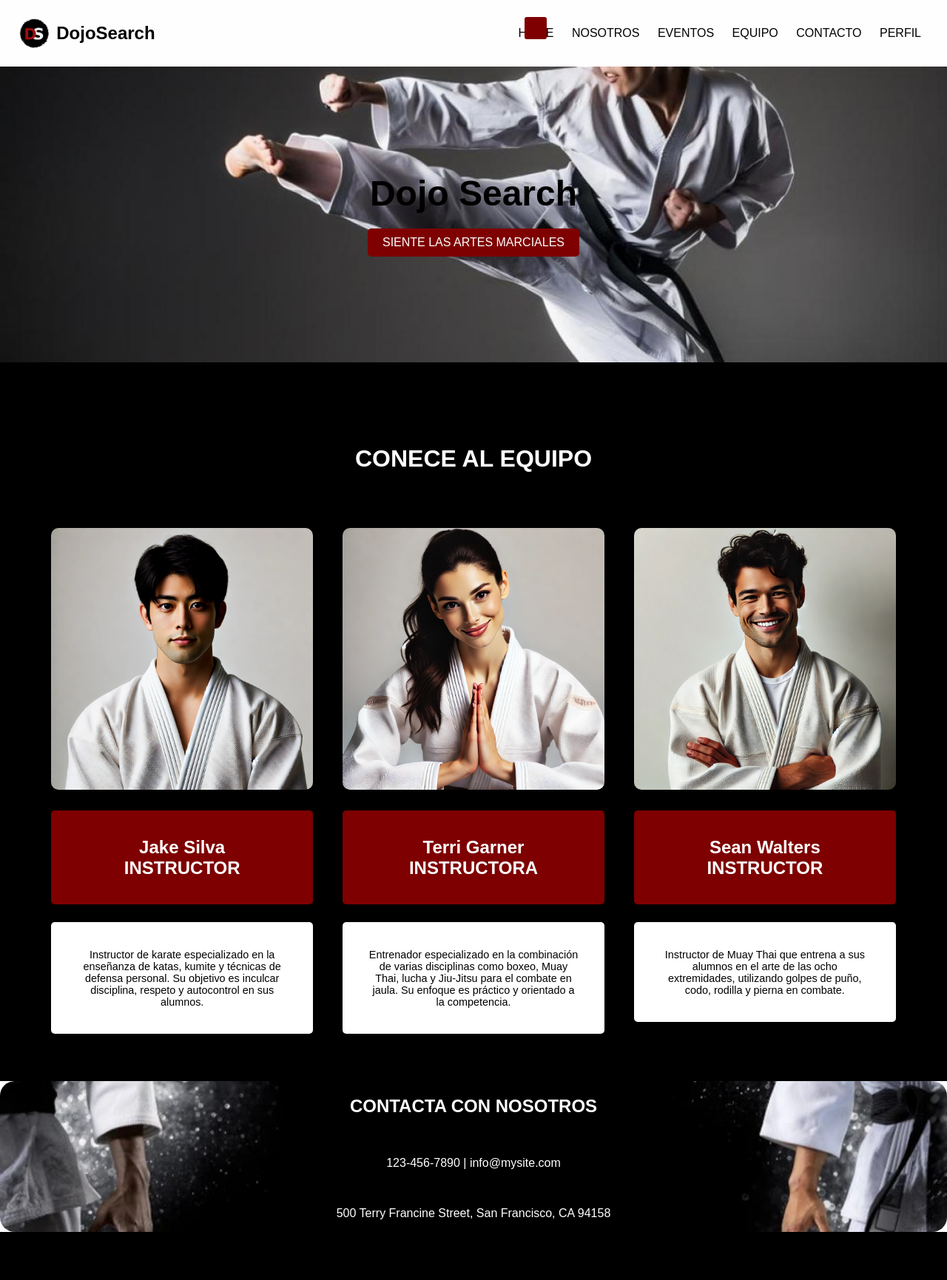
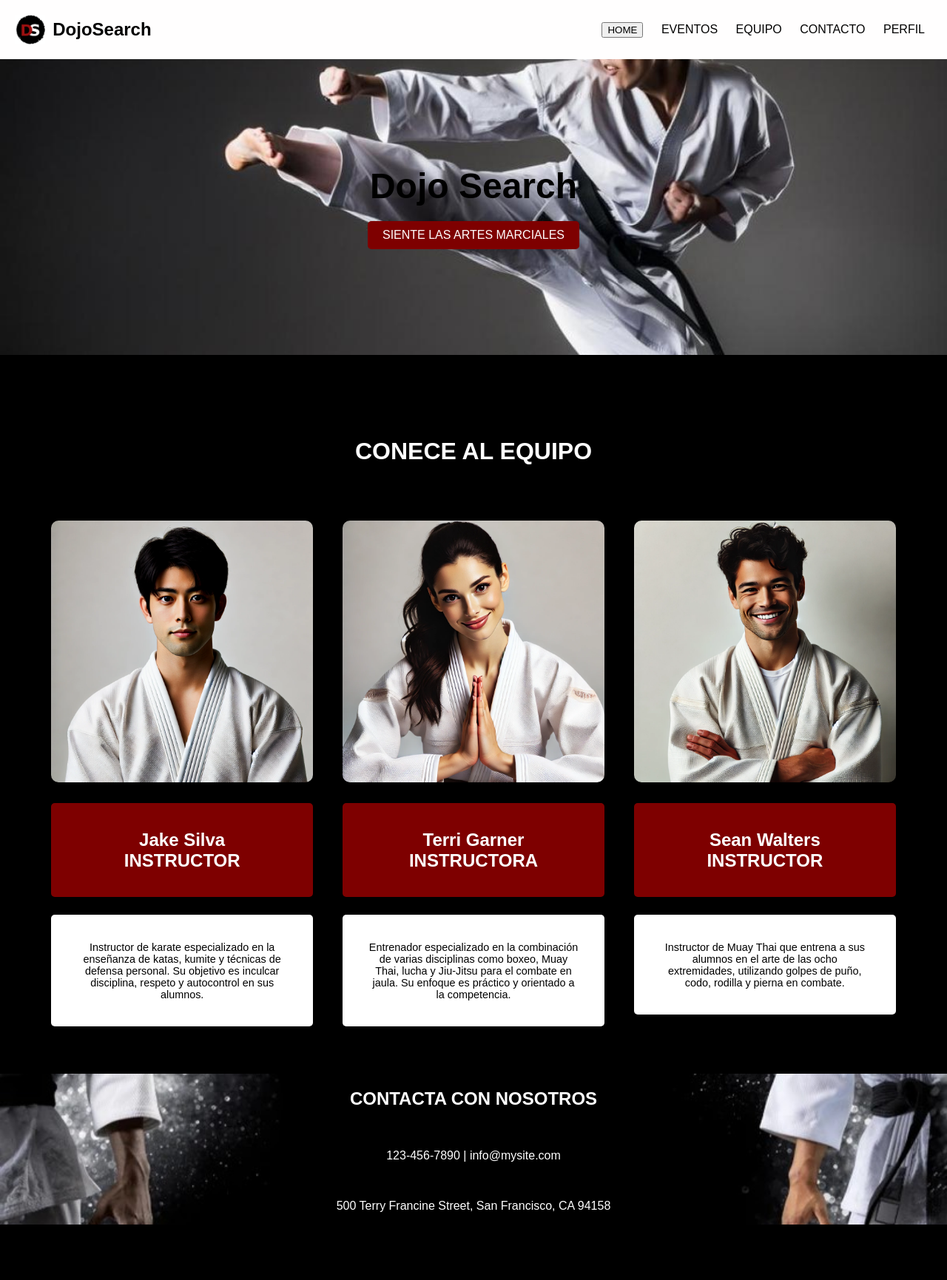
Before and after one commit to Alboraizquiher/PRPYECTO-TRANSVERSAL, a PHP site: page /html.html in a window 1280 px wide. Shown: the top 1731 px of the page at 74% size. Run offline with PHP 8.4, Linux system fonts and the light colour scheme.

Commit message:
arreglar algunas cosas

```diff
--- a/Home html/css.css
+++ b/Home html/css.css
@@ -10,7 +10,7 @@ header {
     display: flex;
     justify-content: space-between;
     align-items: center;
-    padding: 25px;
+    padding: 20px;
     background-color: #fffefe;
     color: rgb(0, 0, 0);
 }
@@ -27,27 +27,15 @@ header {
 
 header h2 {
     margin: 0;
-<<<<<<< Updated upstream
     font-size: 1.5em; /* Ajusta el tamaño del texto según sea necesario */
-=======
-
->>>>>>> Stashed changes
 }
 
 header nav a {
-    position: relative;
     color: black;
     text-decoration: none;
     margin: 0 10px;
-<<<<<<< Updated upstream
     padding: 10px 0;
-=======
-
->>>>>>> Stashed changes
 }
-header nav a:hover {
-    color: darkgray;
-  }
 
 header nav a.active::after {
     content: '';
@@ -59,16 +47,10 @@ header nav a.active::after {
     height: 10px;
     background-color: #7e0000;
     font-weight: bold;
-<<<<<<< Updated upstream
     border-radius: 5px;
-=======
-    background-color: #7e0000;
-    padding: 10px;
-    border-radius: 10%;
->>>>>>> Stashed changes
 }
 
-/* Hero section*/
+/* Hero section */
 .hero {
     background-image: url('foto-inicio.jpeg'); /* Cambiar 'hero-image.jpg' por la ruta de tu imagen */
     background-size: cover;
@@ -158,16 +136,12 @@ header nav a.active::after {
     align-items: center;
     color: white;
     text-align: center;
-    display: flex;
-    border-radius: 20px;
 }
 
 .about-text {
     width: 50%;
     color: white;
     text-align: center;
-    padding: 20px;
-    border-radius: 20px;
 }
 
 .about-text h2 {
--- a/Home html/html.html
+++ b/Home html/html.html
@@ -1,11 +1,10 @@
 <!DOCTYPE html>
-<html lang="ens">
+<html lang="es">
 <head>
     <meta charset="UTF-8">
     <meta name="viewport" content="width=device-width, initial-scale=1.0">
     <title>DojoSearch</title>
     <link rel="stylesheet" href="css.css">
-    <link rel="stylesheet" href="https://unpkg.com/leaflet/dist/leaflet.css" />
 </head>
 <body>
     <header>
@@ -15,12 +14,11 @@
             <h2>DojoSearch</h2>
         </div>
         <nav>
-            <a href="#" class="active">HOME</a>
-            <a href="#">NOSOTROS</a>
+            <a><button class="red-button">HOME</button></a>
             <a href="#">EVENTOS</a>
             <a href="#">EQUIPO</a>
             <a href="#">CONTACTO</a>
-            <a href="../LOGIN/login.html">PERFIL</a>
+            <a href="../LOGIN/login.html">PERFIL</a> <!-- Ruta corregida -->
         </nav>
     </header>
 
@@ -74,24 +72,7 @@
     </div>
     <div class="donde-estamos">
         <!--donde etsamos (mapa de fondo)-->
-        <div class="container">
-            <div class="barra">
-                <h3>¿DONDE ESTAMOS?</h3>
-            </div>
-            <div id="map"></div>
-        </div>
-        <script src="https://unpkg.com/leaflet/dist/leaflet.js"></script>
-        <script>
-            // mapa Barcelona
-            var map = L.map('map').setView([41.3874, 2.1686], 13);
-            L.tileLayer('https://{s}.tile.openstreetmap.org/{z}/{x}/{y}.png', {
-                attribution: '© OpenStreetMap contributors'
-            }).addTo(map);
-            L.marker([41.3874, 2.1686]).addTo(map)
-                .bindPopup('Barcelona, España')
-                .openPopup();
-        </script>
->>>>>>> Stashed changes
+        <h3>¿DONDE ESTAMOS?</h3>
     </div>
     <div class="footer">
         <h3>MANTENTE INFORMADO</h3>
--- a/LOGIN/loginnoregr.html
+++ b/LOGIN/loginnoregr.html
@@ -40,12 +40,9 @@
             <label><input type="radio" name="genero" value="Otro" required> Otro</label>
             <input type="text" name="usuario" placeholder="Correo o Teléfono" required>
             <input type="password" name="password" placeholder="Contraseña" required>
-
-            <a href="login.html" class="btn">INICIAR SESIÓN</a>
-
             <button type="submit" class="btn">Registrarse</button>
         </form>
-
+        <a href="login.html" class="btn">INICIAR SESIÓN</a>
     </div>
     <div class="footer">
         <h3>MANTENTE INFORMADO</h3>
```
Also changed, not shown: other parts of Home html/css.css (+12 -34 lines), LOGIN/login.html (+3 -6 lines).
